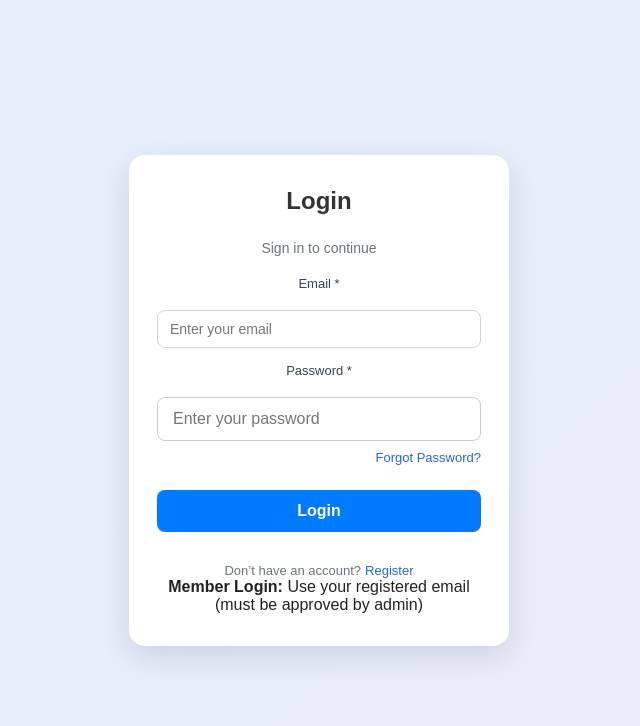
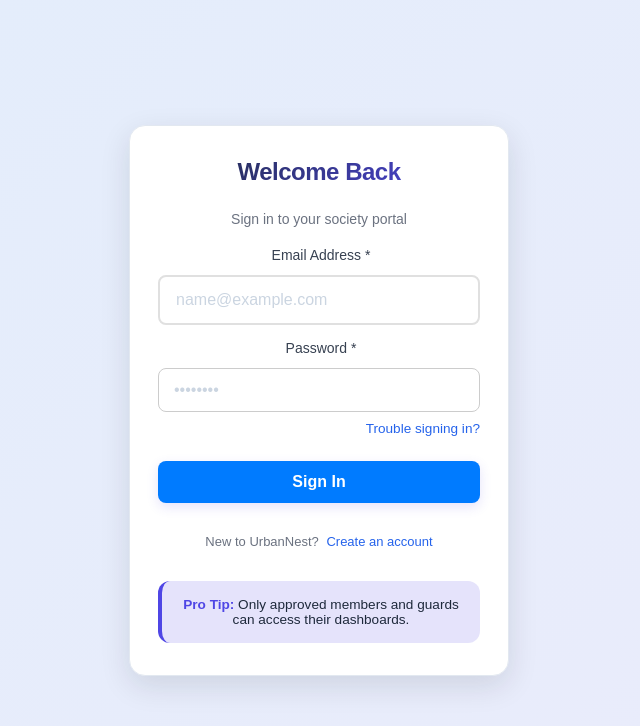
Before and after one commit to sukirtisharma-create/society-frontend, a React (Vite) app: page /login in a window 1280 px wide. Shown: the top 726 px of the page, without its empty margins (321-961 px from the left). Built offline with nearby package versions, Linux system fonts and the light colour scheme; no server answers.

Commit message:
improved login

```diff
--- a/src/Pages/Login/Login.css
+++ b/src/Pages/Login/Login.css
@@ -0,0 +1,36 @@
+/* 🌌 Login Page Specific Styling */
+
+.auth-card.login-card {
+    max-width: 480px;
+    /* Slimmer card for login */
+}
+
+.auth-demo-info {
+    margin-top: 32px;
+    padding: 16px;
+    background: var(--primary-glow);
+    border-radius: 12px;
+    border-left: 4px solid var(--primary);
+    font-size: 0.85rem;
+    color: var(--text-main);
+}
+
+.auth-demo-info strong {
+    color: var(--primary);
+}
+
+.auth-forgot {
+    text-align: right;
+    margin-top: -8px;
+}
+
+.auth-forgot a {
+    font-size: 0.85rem;
+    color: var(--text-muted);
+    text-decoration: none;
+    transition: var(--sh-trans);
+}
+
+.auth-forgot a:hover {
+    color: var(--primary);
+}
--- a/src/Pages/Login/Login.jsx
+++ b/src/Pages/Login/Login.jsx
@@ -78,18 +78,19 @@ export default function Login() {
   };
 
   return (
-    <div className="auth-page">
-      <div className="auth-card">
-        <h2 className="auth-title">Login</h2>
-        <p className="auth-subtitle">Sign in to continue</p>
+    <div className="auth-page animate-fade-in">
+      <div className="auth-card login-card">
+        <h2 className="auth-title">Welcome Back</h2>
+        <p className="auth-subtitle">Sign in to your society portal</p>
 
         <form className="auth-form" onSubmit={handleLogin}>
           {/* EMAIL */}
-          <label className="auth-label">Email *</label>
+          <div className="form-group">
+            <label className="auth-label">Email Address *</label>
             <input
               className="auth-input"
               type="email"
-            placeholder="Enter your email"
+              placeholder="name@example.com"
               value={email}
               onChange={(e) => {
                 setEmail(e.target.value);
@@ -97,13 +98,15 @@ export default function Login() {
               }}
             />
             {errors.email && <p className="auth-error">{errors.email}</p>}
+          </div>
 
           {/* PASSWORD */}
+          <div className="form-group">
             <label className="auth-label">Password *</label>
             <input
               className="auth-input"
               type="password"
-            placeholder="Enter your password"
+              placeholder="••••••••"
               value={password}
               onChange={(e) => {
                 setPassword(e.target.value);
@@ -111,30 +114,34 @@ export default function Login() {
               }}
             />
             {errors.password && <p className="auth-error">{errors.password}</p>}
+          </div>
 
           {/* FORGOT PASSWORD */}
           <div className="auth-forgot">
-            <Link to="/forgot-password">Forgot Password?</Link>
+            <Link to="/forgot-password">Trouble signing in?</Link>
           </div>
 
           {/* LOGIN BUTTON */}
           <button className="auth-button" type="submit">
-            Login
+            Sign In
           </button>
 
           {/* FOOTER */}
           <p className="auth-footer">
-            Don’t have an account?
+            New to UrbanNest?{" "}
             <Link className="auth-link" to="/register">
-              Register
+              Create an account
             </Link>
           </p>
         </form>
 
         <div className="auth-demo-info">
-          <p><strong>Member Login:</strong> Use your registered email (must be approved by admin)</p>
+          <p>
+            <strong>Pro Tip:</strong> Only approved members and guards can access their dashboards.
+          </p>
         </div>
       </div>
     </div>
+
   );
 }
--- a/src/Pages/Register/Register.css
+++ b/src/Pages/Register/Register.css
@@ -1,16 +1,160 @@
-.auth-success {
-  background: #d1fae5;
-  color: #065f46;
-  padding: 10px;
-  border-radius: 6px;
-  margin-bottom: 12px;
-  text-align: center;
-  font-size: 14px;
-  border-left: 4px solid #10b981;
-  animation: fadeIn 0.3s ease-in-out;
+/* 🌌 Register Page Styling */
+.auth-page {
+  min-height: 100vh;
+  display: flex;
+  align-items: center;
+  justify-content: center;
+  background: radial-gradient(circle at top right, var(--primary-glow) 0%, transparent 40%),
+    radial-gradient(circle at bottom left, var(--primary-glow) 0%, transparent 40%),
+    var(--bg-main);
+  padding: 40px 20px;
 }
 
-@keyframes fadeIn {
-  from { opacity: 0; transform: translateY(-5px); }
-  to { opacity: 1; transform: translateY(0); }
+.auth-card {
+  width: 100%;
+  max-width: 800px;
+  background: var(--bg-card);
+  padding: 48px;
+  border-radius: var(--radius-lg);
+  border: 1px solid var(--border-light);
+  box-shadow: var(--shadow-lg);
+  animation: fadeIn 0.6s ease-out;
 }
+
+.auth-title {
+  font-size: 2.5rem;
+  font-weight: 800;
+  color: var(--text-main);
+  text-align: center;
+  letter-spacing: -0.02em;
+  margin-bottom: 8px;
+  background: linear-gradient(135deg, var(--text-main) 0%, var(--primary) 100%);
+  -webkit-background-clip: text;
+  background-clip: text;
+  -webkit-text-fill-color: transparent;
+}
+
+.auth-subtitle {
+  font-size: 1.1rem;
+  color: var(--text-muted);
+  text-align: center;
+  margin-bottom: 40px;
+  font-weight: 400;
+}
+
+/* 📋 Form & Grid */
+.auth-form {
+  display: flex;
+  flex-direction: column;
+  gap: 24px;
+}
+
+.form-grid {
+  display: grid;
+  grid-template-columns: 1fr 1fr;
+  gap: 20px;
+}
+
+.form-group {
+  display: flex;
+  flex-direction: column;
+  gap: 8px;
+}
+
+.form-group.full-width {
+  grid-column: span 2;
+}
+
+.auth-label {
+  font-size: 0.9rem;
+  font-weight: 600;
+  color: var(--text-main);
+  margin-left: 4px;
+}
+
+.auth-input {
+  padding: 14px 18px;
+  border-radius: 12px;
+  border: 1.5px solid var(--border-light);
+  background: #fff;
+  font-size: 1rem;
+  font-family: inherit;
+  transition: var(--sh-trans);
+  outline: none;
+}
+
+.auth-input:focus {
+  border-color: var(--primary);
+  box-shadow: 0 0 0 4px var(--primary-glow);
+}
+
+.auth-input::placeholder {
+  color: #cbd5e1;
+}
+
+.auth-error {
+  color: var(--danger);
+  font-size: 0.8rem;
+  font-weight: 500;
+  margin-top: 4px;
+  margin-left: 4px;
+}
+
+/* 🚀 Button & Footer */
+.auth-button {
+  margin-top: 16px;
+  padding: 16px;
+  border-radius: 12px;
+  border: none;
+  background: var(--primary);
+  color: white;
+  font-size: 1.1rem;
+  font-weight: 700;
+  cursor: pointer;
+  transition: var(--sh-trans);
+  box-shadow: 0 4px 12px var(--primary-glow);
+}
+
+.auth-button:hover {
+  background: var(--secondary);
+  transform: translateY(-2px);
+  box-shadow: 0 6px 16px var(--primary-glow);
+}
+
+.auth-button:active {
+  transform: translateY(0);
+}
+
+.auth-footer {
+  text-align: center;
+  margin-top: 32px;
+  font-size: 0.95rem;
+  color: var(--text-muted);
+}
+
+.auth-link {
+  color: var(--primary);
+  font-weight: 600;
+  text-decoration: none;
+  transition: var(--sh-trans);
+}
+
+.auth-link:hover {
+  color: var(--secondary);
+  text-decoration: underline;
+}
+
+/* 📱 Responsive */
+@media (max-width: 640px) {
+  .form-grid {
+    grid-template-columns: 1fr;
+  }
+
+  .form-group.full-width {
+    grid-column: span 1;
+  }
+
+  .auth-card {
+    padding: 32px 20px;
+  }
+}
--- a/src/Pages/Register/Register.jsx
+++ b/src/Pages/Register/Register.jsx
@@ -119,72 +119,84 @@ export default function Register() {
   };
 
   return (
-    <div className="auth-page">
+    <div className="auth-page animate-fade-in">
       <div className="auth-card">
-        <h2 className="auth-title">Register</h2>
-        <p className="auth-subtitle">Create your account</p>
+        <h2 className="auth-title">Join UrbanNest</h2>
+        <p className="auth-subtitle">Create an account to manage your society experience</p>
 
         <form className="auth-form" onSubmit={handleRegister}>
+          <div className="form-grid">
             {/* FIRST NAME */}
+            <div className="form-group">
               <label className="auth-label">First Name *</label>
               <input
                 name="firstName"
                 className="auth-input"
                 type="text"
-            placeholder="Enter first name"
+                placeholder="John"
                 value={formData.firstName}
                 onChange={handleChange}
               />
               {errors.firstName && <p className="auth-error">{errors.firstName}</p>}
+            </div>
 
             {/* MIDDLE NAME */}
+            <div className="form-group">
               <label className="auth-label">Middle Name</label>
               <input
                 name="middleName"
                 className="auth-input"
                 type="text"
-            placeholder="Enter middle name"
+                placeholder="Optional"
                 value={formData.middleName}
                 onChange={handleChange}
               />
+            </div>
 
             {/* LAST NAME */}
+            <div className="form-group">
               <label className="auth-label">Last Name *</label>
               <input
                 name="lastName"
                 className="auth-input"
                 type="text"
-            placeholder="Enter last name"
+                placeholder="Doe"
                 value={formData.lastName}
                 onChange={handleChange}
               />
               {errors.lastName && <p className="auth-error">{errors.lastName}</p>}
+            </div>
 
             {/* EMAIL */}
+            <div className="form-group">
               <label className="auth-label">Email *</label>
               <input
                 name="email"
                 className="auth-input"
                 type="email"
-            placeholder="Enter email"
+                placeholder="john@example.com"
                 value={formData.email}
                 onChange={handleChange}
               />
               {errors.email && <p className="auth-error">{errors.email}</p>}
+            </div>
 
             {/* PHONE */}
+            <div className="form-group">
               <label className="auth-label">Phone Number *</label>
               <input
                 name="phone"
                 className="auth-input"
                 type="text"
-            placeholder="Enter 10-digit phone number"
+                placeholder="10-digit mobile"
                 value={formData.phone}
                 onChange={handleChange}
               />
               {errors.phone && <p className="auth-error">{errors.phone}</p>}
+            </div>
 
             {/* SOCIETY DROPDOWN */}
+            <div className="form-group">
               <label className="auth-label">Society *</label>
               <select
                 name="societyId"
@@ -200,8 +212,10 @@ export default function Register() {
                 ))}
               </select>
               {errors.societyId && <p className="auth-error">{errors.societyId}</p>}
+            </div>
 
             {/* ROLE DROPDOWN */}
+            <div className="form-group">
               <label className="auth-label">Role *</label>
               <select
                 name="role"
@@ -217,47 +231,54 @@ export default function Register() {
                 ))}
               </select>
               {errors.role && <p className="auth-error">{errors.role}</p>}
+            </div>
 
             {/* PASSWORD */}
+            <div className="form-group">
               <label className="auth-label">Password *</label>
               <input
                 name="password"
                 className="auth-input"
                 type="password"
-            placeholder="Enter password"
+                placeholder="••••••••"
                 value={formData.password}
                 onChange={handleChange}
               />
               {errors.password && <p className="auth-error">{errors.password}</p>}
+            </div>
 
             {/* CONFIRM PASSWORD */}
+            <div className="form-group">
               <label className="auth-label">Confirm Password *</label>
               <input
                 name="confirmPassword"
                 className="auth-input"
                 type="password"
-            placeholder="Re-enter password"
+                placeholder="••••••••"
                 value={formData.confirmPassword}
                 onChange={handleChange}
               />
               {errors.confirmPassword && (
                 <p className="auth-error">{errors.confirmPassword}</p>
               )}
+            </div>
+          </div>
 
           {/* REGISTER BUTTON */}
           <button className="auth-button" type="submit">
-            Register
+            Create Account
           </button>
 
           {/* REDIRECT */}
           <p className="auth-footer">
-            Already have an account?{" "}
-            <Link to="/" className="auth-link">
-              Login
+            Already part of a society?{" "}
+            <Link to="/login" className="auth-link">
+              Login here
             </Link>
           </p>
         </form>
       </div>
     </div>
+
   );
 }
```
Lines whose indentation alone changed are shown as unchanged.
